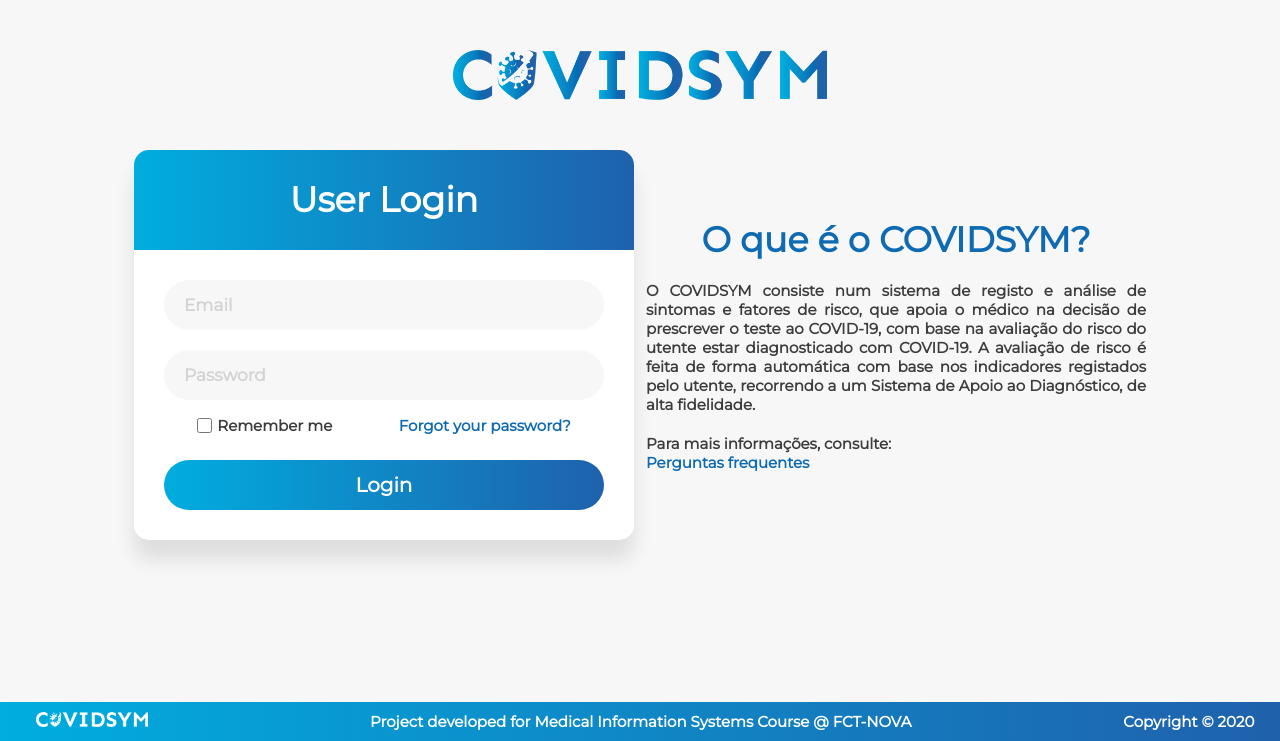
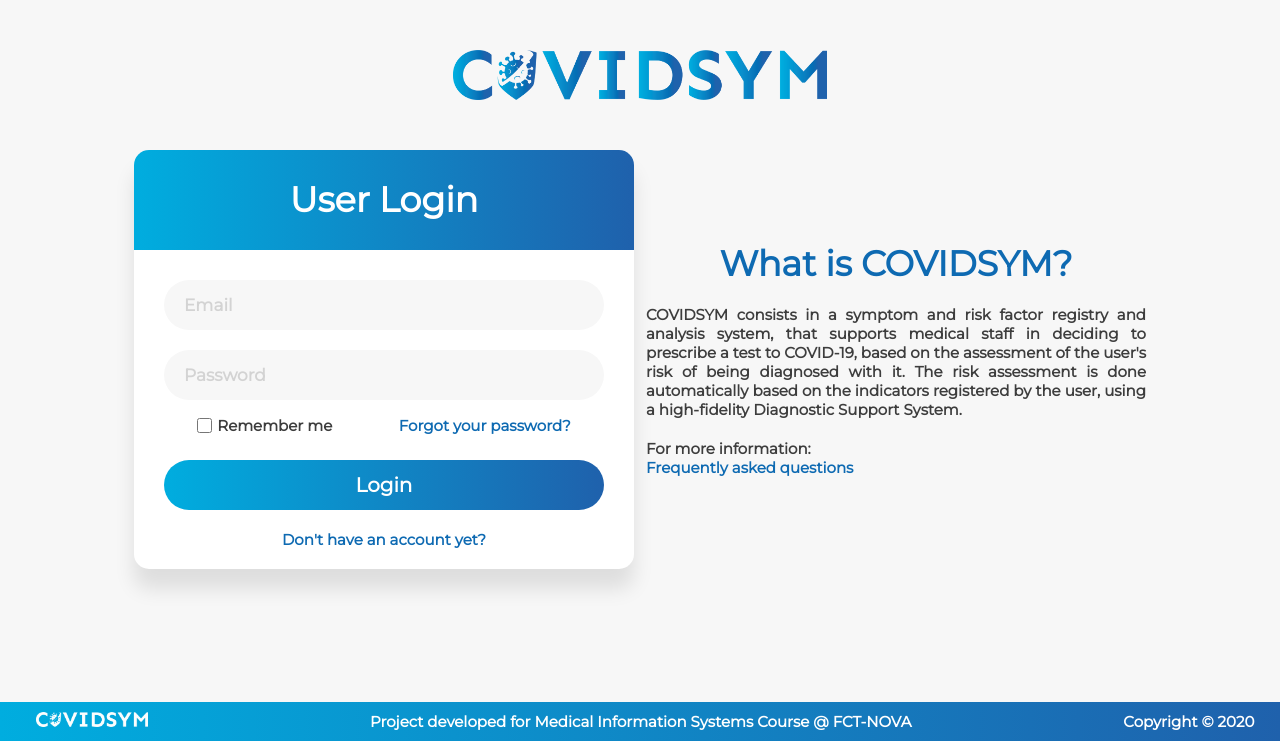
Before and after one commit to pmsdOliveira/covidsym, a PHP site: page /login/userLogin.php in a window 1280 px wide. Shown: the part 59-800 px from the top of the page. Run offline with PHP 8.4, Linux system fonts and the light colour scheme.

Commit message:
Translations

```diff
--- a/css/userLogin.css
+++ b/css/userLogin.css
@@ -142,7 +142,7 @@ form .field input[type="submit"]:active{
 
 form .signup-link{
     color: #262626;
-    margin-top: 20px;
+    padding-top: 10px;
     text-align: center;
 }
 
--- a/login/staffLogin.php
+++ b/login/staffLogin.php
@@ -9,9 +9,7 @@
 
         <link rel="icon" href="../img/icon.ico" type="image/icon type">
 
-        <link rel="stylesheet" type="text/css" href="../css/navbar.css">
         <link rel="stylesheet" type="text/css" href="../css/staffLogin.css">
-        <link rel="stylesheet" type="text/css" href="../css/footer.css">
     </head>
 
     <body>
--- a/login/userLogin.php
+++ b/login/userLogin.php
@@ -9,9 +9,7 @@
 
         <link rel="icon" href="../img/icon.ico" type="image/icon type">
 
-        <link rel="stylesheet" type="text/css" href="../css/navbar.css">
         <link rel="stylesheet" type="text/css" href="../css/userLogin.css">
-        <link rel="stylesheet" type="text/css" href="../css/footer.css">
     </head>
 
     <body>
@@ -54,16 +52,20 @@
                     <div class="field">
                         <input type="submit" value="Login">
                     </div>
+
+                    <div class="signup-link">
+                            <a href="#">Don't have an account yet?</a>
+                        </div>
                 </form>
             </div>
 
             <div class="info-wrapper">
-                <h1>O que é o COVIDSYM?</h1>
+                <h1>What is COVIDSYM?</h1>
                 <p class="info-text">
-                    O COVIDSYM consiste num sistema de registo e análise de sintomas e fatores de risco, que apoia o médico na decisão de prescrever o teste ao COVID-19, com base na avaliação do risco do utente estar diagnosticado com COVID-19. A avaliação de risco é feita de forma automática com base nos indicadores registados pelo utente, recorrendo a um Sistema de Apoio ao Diagnóstico, de alta fidelidade.
+                    COVIDSYM consists in a symptom and risk factor registry and analysis system, that supports medical staff in deciding to prescribe a test to COVID-19, based on the assessment of the user's risk of being diagnosed with it. The risk assessment is done automatically based on the indicators registered by the user, using a high-fidelity Diagnostic Support System.
                 </p>
-                <p class="more-info">Para mais informações, consulte:</p>
-                <a href="#">Perguntas frequentes</a>
+                <p class="more-info">For more information:</p>
+                <a href="#">Frequently asked questions</a>
             </div>
         </div>
 
```
Also changed, not shown: registry/userClinicalRegistry.php (+2 -7 lines).
